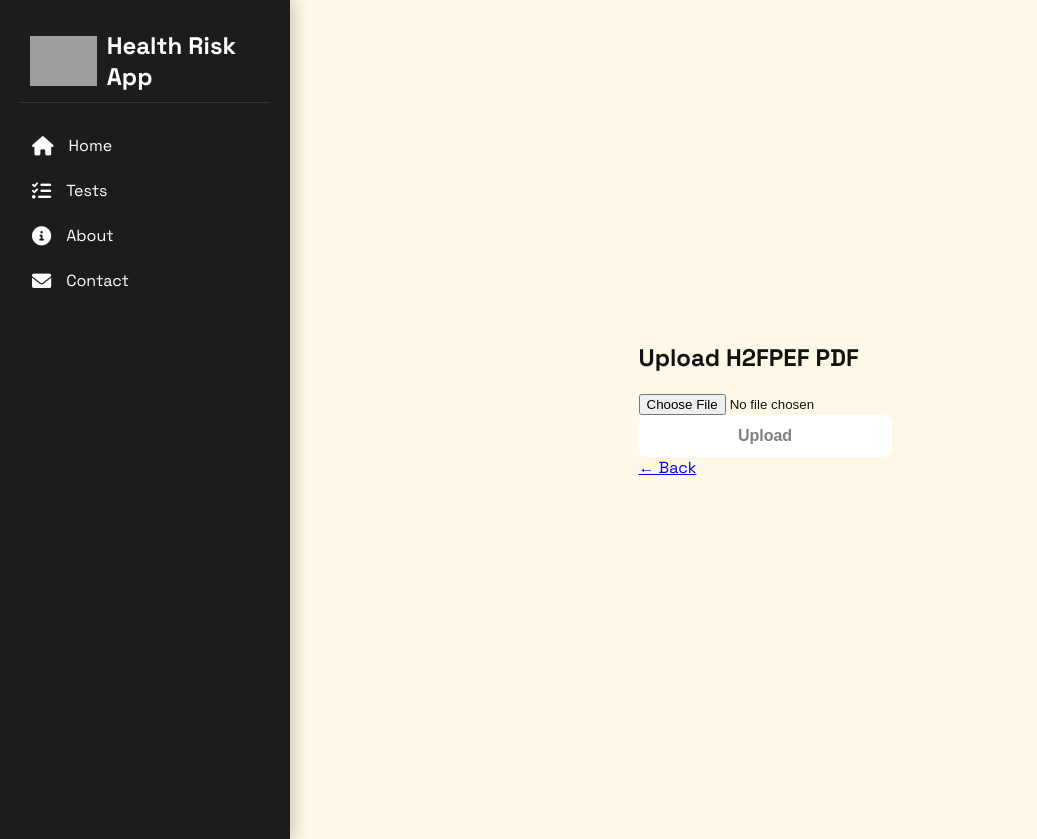
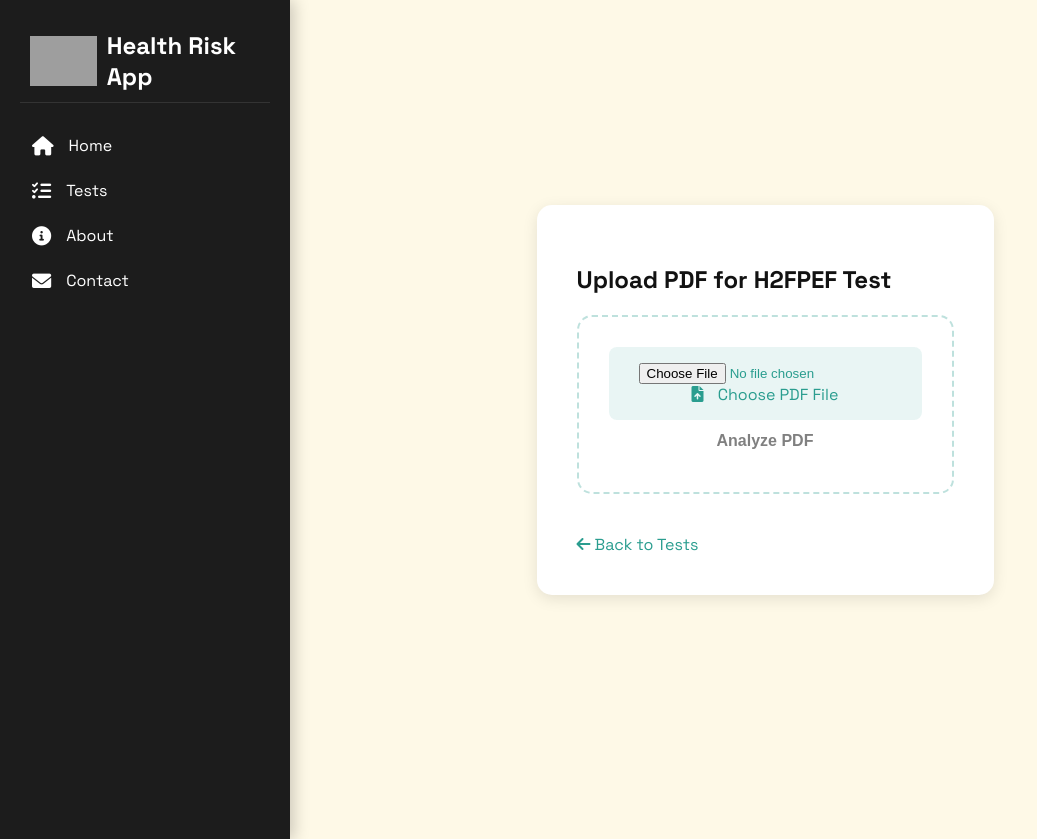
Before and after one commit to harris-spratt/Health-Group-project-, a Flask app: page /tests/h2fpef in a window 1280 px wide; the page is wider, and only the part inside the window is pictured. Shown: the top 839 px of that part, without its empty margins (0-1037 px from the left). Run offline with Flask 3, Linux system fonts and the light colour scheme; grey boxes are pictures that could not be loaded.

Commit message:
Design for tests page fixed added 3 buttons each for the 3 tests(h2fpef, qrisk3, who_cv), once clicked takes you to the that tests page and a upload pdf option), and back to tests button

```diff
--- a/static/css/style.css
+++ b/static/css/style.css
@@ -305,3 +305,112 @@ body {
 .contact-container button:hover {
     background: #16a085;
 }
+
+/* Tests Page */
+.tests-container {
+    max-width: 1200px;
+    margin: 0 auto;
+    padding: 20px;
+}
+
+.tests-grid {
+    display: grid;
+    grid-template-columns: repeat(auto-fit, minmax(280px, 1fr));
+    gap: 30px;
+    margin-top: 40px;
+}
+
+.test-box {
+    background: #fff;
+    border-radius: 15px;
+    overflow: hidden;
+    box-shadow: 0 4px 15px rgba(0, 0, 0, 0.1);
+    transition: transform 0.3s ease, box-shadow 0.3s ease;
+    text-align: center;
+}
+
+.test-box img {
+    width: 100%;
+    height: 200px; /* Fixed height for images */
+    object-fit: cover; /* Ensures images fit properly */
+    border-radius: 15px 15px 0 0; /* Rounded corners only at the top */
+}
+
+.test-box h3 {
+    font-size: 1.4rem;
+    color: grey;
+    margin: 15px 20px 10px;
+}
+
+.test-box p {
+    font-size: 1rem;
+    color: #666;
+    margin: 0 20px 20px;
+}
+
+.test-box:hover {
+    transform: translateY(-5px);
+    box-shadow: 0 6px 20px rgba(0, 0, 0, 0.15);
+}
+
+/* Upload Pages */
+.upload-container {
+    max-width: 600px;
+    margin: 0 auto;
+    padding: 40px;
+    background: #fff;
+    border-radius: 15px;
+    box-shadow: 0 4px 15px rgba(0, 0, 0, 0.1);
+}
+
+.upload-box {
+    text-align: center;
+    padding: 30px;
+    border: 2px dashed rgba(42, 157, 143, 0.3); /* Oceanic blue-green */
+    border-radius: 15px;
+    margin: 20px 0;
+    transition: border-color 0.3s ease;
+}
+
+.upload-box:hover {
+    border-color: #2A9D8F; /* Oceanic blue-green */
+}
+
+.file-upload-label {
+    display: inline-block;
+    padding: 15px 30px;
+    background: rgba(42, 157, 143, 0.1); /* Oceanic blue-green */
+    color: #2A9D8F; /* Oceanic blue-green */
+    border-radius: 8px;
+    cursor: pointer;
+    transition: all 0.3s ease;
+}
+
+.file-upload-label:hover {
+    background: rgba(42, 157, 143, 0.2); /* Oceanic blue-green */
+    transform: translateY(-2px);
+}
+
+.file-upload-label i {
+    margin-right: 10px;
+}
+
+.success-message {
+    color: #2ecc71;
+    padding: 15px;
+    margin-top: 20px;
+    background: rgba(46, 204, 113, 0.1);
+    border-radius: 8px;
+}
+
+.back-link {
+    display: inline-block;
+    color: #2A9D8F; /* Oceanic blue-green */
+    text-decoration: none;
+    margin-top: 20px;
+    transition: color 0.3s ease;
+}
+
+.back-link:hover {
+    color: #264653; /* Darker oceanic blue-green */
+}
--- a/templates/h2fpef.html
+++ b/templates/h2fpef.html
@@ -1,20 +1,29 @@
 {% extends "base.html" %}
 
 {% block content %}
-<div class="upload-form">
-    <h2>Upload H2FPEF PDF</h2>
+<section class="upload-container">
+    <h2>Upload PDF for H2FPEF Test</h2>
 
+    <div class="upload-box">
         <form action="{{ url_for('h2fpef') }}" method="POST" enctype="multipart/form-data">
             <div class="form-group">
+                <label class="file-upload-label">
                     <input type="file" name="file" accept=".pdf" required>
+                    <i class="fas fa-file-upload"></i> Choose PDF File
+                </label>
             </div>
-        <button type="submit" class="btn">Upload</button>
+            <button type="submit" class="btn">Analyze PDF</button>
         </form>
 
         {% if uploaded %}
-    <div class="success-msg">PDF Uploaded!</div>
+        <div class="success-message">
+            <i class="fas fa-check-circle"></i> PDF Successfully Uploaded!
+        </div>
         {% endif %}
+    </div>
 
-    <a href="{{ url_for('tests') }}" class="back-btn">← Back</a>
-</div>
+    <a href="{{ url_for('tests') }}" class="back-link">
+        <i class="fas fa-arrow-left"></i> Back to Tests
+    </a>
+</section>
 {% endblock %}
```
Also changed, not shown: templates/qrisk3.html (+11 -8 lines), templates/tests.html (+19 -13 lines), templates/who_cv.html (+11 -8 lines). Lines whose indentation alone changed are shown as unchanged.
